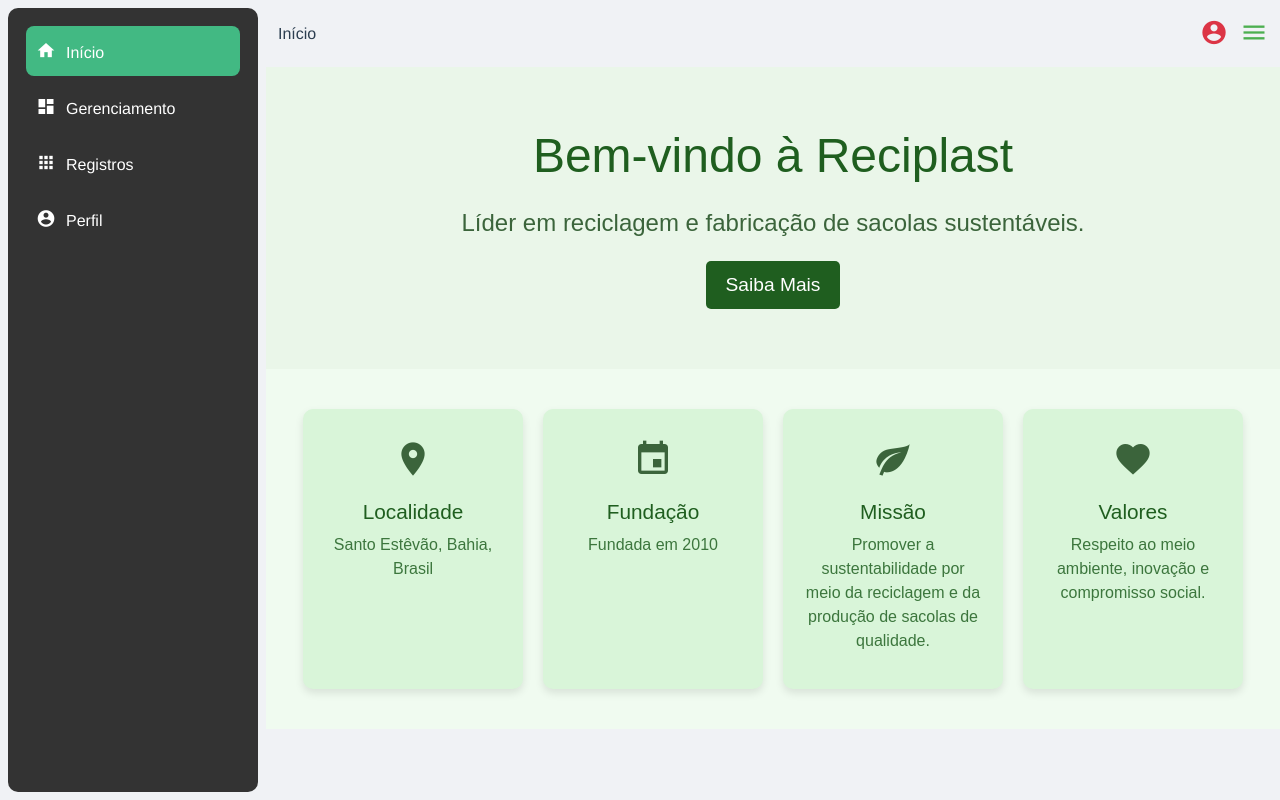
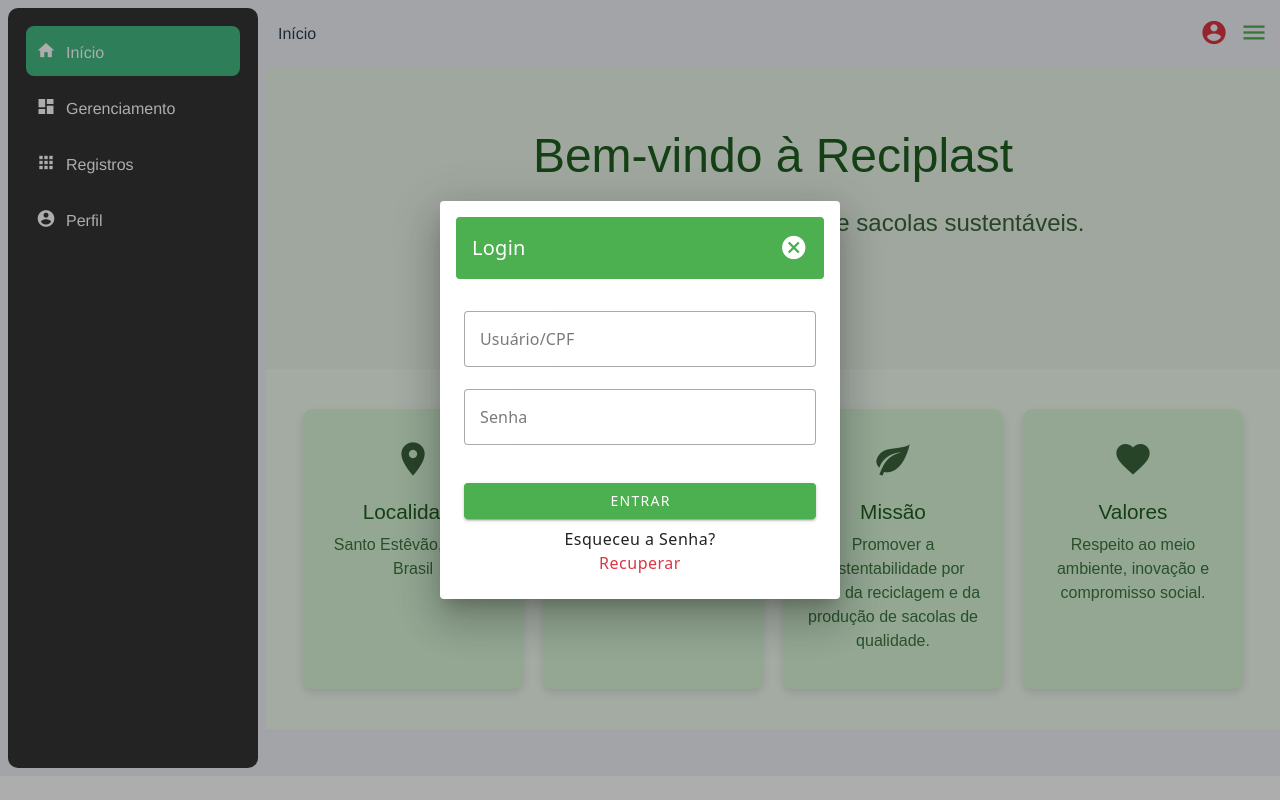
Before and after one commit to oondels/reciplast, a Vue app: page / in a window 1280 px wide. Both pictures are taken after a click on the button 1214 px from the left and 33 px from the top of the page. Built offline with nearby package versions, Linux system fonts and the light colour scheme; what vue3-apexcharts would draw is missing.

Commit message:
pequeno ajuste sidenav e autenticação de usuário

```diff
--- a/src/App.vue
+++ b/src/App.vue
@@ -14,13 +14,16 @@ export default {
   name: "App",
   components: { NavBar, SideNav },
   data() {
-    return { showSideNav: false };
+    return {
+			showSideNav: false,
+		};
   },
 
   methods: {
     toggleSideMenu() {
       this.showSideNav = !this.showSideNav;
     },
+
   },
 };
 </script>
@@ -32,7 +35,8 @@ export default {
   -moz-osx-font-smoothing: grayscale;
   color: #2c3e50;
   background-color: #f0f2f5;
-	display: flex;
+  display: flex;
+	overflow: hidden !important;
 }
 
 main {
--- a/src/components/NavBar.vue
+++ b/src/components/NavBar.vue
@@ -1,10 +1,96 @@
 <template>
   <nav class="shadow-none navbar navbar-main navbar-expand-lg border-radius-xl" data-scroll="true">
     <div class="px-3 py-1 container-fluid">
-      <div class="pag-atual">{{pageName()}}</div>
+      <div class="pag-atual">{{ pageName() }}</div>
 
       <div class="actions">
-        <span role="button" class="mdi mdi-account-circle fs-3 text-danger mr-3"></span>
+        <v-dialog max-width="400">
+          <template v-slot:activator="{ props: activatorProps }">
+            <span
+              v-bind="activatorProps"
+              role="button"
+              class="mdi mdi-account-circle fs-3 mr-3"
+              :class="verificaLogin() ? 'text-success' : 'text-danger'"
+            ></span>
+          </template>
+
+          <template v-if="!verificaLogin()" v-slot:default="{ isActive }">
+            <v-card>
+              <v-card-title
+                class="bg-success d-flex justify-content-between align-items-center rounded text-white text-center text-bold m-3"
+              >
+                Login
+                <i
+                  class="mdi mdi-close-circle fs-3"
+                  role="button"
+                  @click="isActive.value = false"
+                ></i>
+              </v-card-title>
+
+              <v-card-text>
+                <v-text-field
+                  :rules="[required]"
+                  label="Usuário/CPF"
+                  variant="outlined"
+                  color="success"
+                  v-model="user"
+                  clearable
+                ></v-text-field>
+
+                <v-text-field
+                  :rules="[required]"
+									type="password"
+                  label="Senha"
+                  variant="outlined"
+                  color="success"
+                  v-model="password"
+                  clearable
+                ></v-text-field>
+
+                <v-btn
+                  @click="login"
+                  class="mb-0 bg-gradient-danger btn-md w-100 null my-4 mb-2"
+                  color="success"
+                >
+                  Entrar
+                </v-btn>
+
+                <div class="forgot d-flex flex-column justify-content-center align-items-center">
+                  <p class="m-0">Esqueceu a Senha?</p>
+                  <span class="m-0 text-danger" role="button"> Recuperar</span>
+                </div>
+              </v-card-text>
+            </v-card>
+          </template>
+
+					<!-- User Logado -->
+          <template v-else v-slot:default="{ isActive }">
+            <v-card>
+              <v-card-title
+                class="bg-success d-flex justify-content-between align-items-center rounded text-white text-center text-bold m-3"
+              >
+                Sessão Atual
+                <i
+                  class="mdi mdi-close-circle fs-3"
+                  role="button"
+                  @click="isActive.value = false"
+                ></i>
+              </v-card-title>
+
+              <v-card-text>
+                <h5 v-if="usuarioLogado" class="text-center">{{ usuarioLogado.username }}</h5>
+                <v-btn
+                  @click="logout"
+                  class="mb-0 bg-gradient-danger text-white btn-md w-100 null my-4 mb-2"
+                  color="danger"
+                >
+                  Sair
+                </v-btn>
+              </v-card-text>
+            </v-card>
+          </template>
+        </v-dialog>
+
         <span
           @click="toggleSideMenu"
           role="button"
@@ -14,30 +100,109 @@
       </div>
     </div>
   </nav>
+
+  <alert-component ref="alert"></alert-component>
 </template>
 
 <script>
+import axios from "axios";
+import VueJwtDecode from "vue-jwt-decode";
+import ip from "../ip";
+import AlertComponent from "./Alert.vue";
+
 export default {
   name: "NavBar",
-  components: {},
+  components: { AlertComponent },
 
   data() {
-    return {sideNav: false};
+    return {
+      sideNav: false,
+      user: null,
+      password: null,
+
+      usuarioLogado: null,
+    };
   },
 
-  computed: {
-
-	},
+  mounted() {
+    this.verificaLogin();
+  },
 
   methods: {
-    toggleSideMenu() {
-			this.sideNav = !this.sideNav
-      this.$emit('toggle-sidebar');
+    verificaLogin() {
+      let token = sessionStorage.getItem("token");
+      if (token) {
+        this.usuarioLogado = this.decodeJwt();
+        return true;
+      } else {
+        return false;
+      }
     },
 
-		pageName() {
-      return this.$route.name
-    }
+    decodeJwt() {
+      let token = sessionStorage.getItem("token");
+      if (token) {
+        return VueJwtDecode.decode(token);
+      }
+    },
+
+    toggleSideMenu() {
+      this.sideNav = !this.sideNav;
+      this.$emit("toggle-sidebar");
+    },
+
+    pageName() {
+      return this.$route.name;
+    },
+
+    login() {
+      const data = {
+        userCpf: this.user,
+        password: this.password,
+      };
+
+      axios
+        .post(`${ip}/auth/login`, data)
+        .then((response) => {
+          const token = response.data.token;
+          sessionStorage.setItem("token", token);
+
+          console.log(response.data);
+          this.$refs.alert.mostrarAlerta(
+            "success",
+            "check_circle",
+            "Sucesso",
+            response.data.message
+          );
+
+          setTimeout(() => {
+            window.location.reload();
+          }, 1500);
+        })
+        .catch((error) => {
+          console.error("Erro ao fazer login", error);
+          this.$refs.alert.mostrarAlerta("warning", "warning", "Erro", error.response.data.message);
+        });
+    },
+
+    logout() {
+      sessionStorage.removeItem("token");
+      this.usuarioLogado = null;
+      this.$refs.alert.mostrarAlerta(
+        "success",
+        "check_circle",
+        "Sucesso",
+        "Logout efetuado com sucesso"
+      );
+
+      setTimeout(() => {
+        window.location.reload();
+      }, 1500);
+    },
+
+    required(v) {
+      return !!v || "Campo Obrigatório";
+    },
   },
 };
 </script>
--- a/src/components/SideNav.vue
+++ b/src/components/SideNav.vue
@@ -6,17 +6,21 @@
 
     <div class="w-auto">
       <ul class="navbar-nav">
-        <router-link class="nav-button" to="/" active-class="active"> <i class="mdi mdi-home"></i>Início</router-link>
+        <router-link class="nav-button" to="/" active-class="active">
+          <i class="mdi mdi-home"></i>Início</router-link
+        >
 
         <router-link class="nav-button" to="/dashboard" active-class="active">
           <i class="mdi mdi-view-dashboard"></i>Gerenciamento
         </router-link>
 
-				<router-link class="nav-button" to="/registros" active-class="active">
+        <router-link class="nav-button" to="/registros" active-class="active">
           <i class="mdi mdi-apps"></i>Registros
         </router-link>
 
-        <span class="nav-button" :class="{ active: isActive('/profile') }"><i role="button" class="mdi mdi-account-circle"></i>Perfil</span>
+        <span class="nav-button" :class="{ active: isActive('/profile') }">
+          <i role="button" class="mdi mdi-account-circle"></i>Perfil
+        </span>
       </ul>
     </div>
   </aside>
@@ -39,10 +43,10 @@ export default {
   computed() {},
 
   methods: {
-		isActive(route) {
+    isActive(route) {
       return this.$route.path === route;
-    }
-	},
+    },
+  },
 };
 </script>
 
@@ -52,7 +56,7 @@ export default {
 }
 
 .side-nav {
-  height: 98vh;
+  height: 95vh;
   position: fixed;
   left: -280px;
   top: 0;
```
